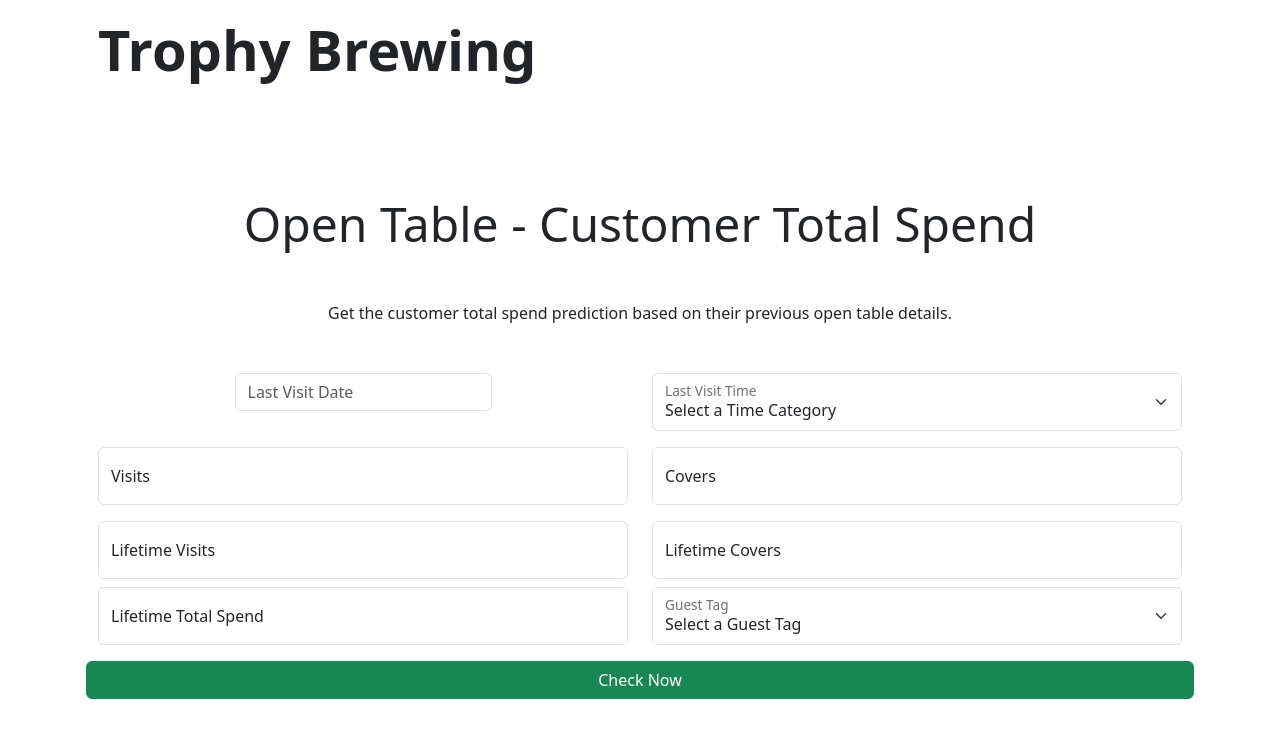
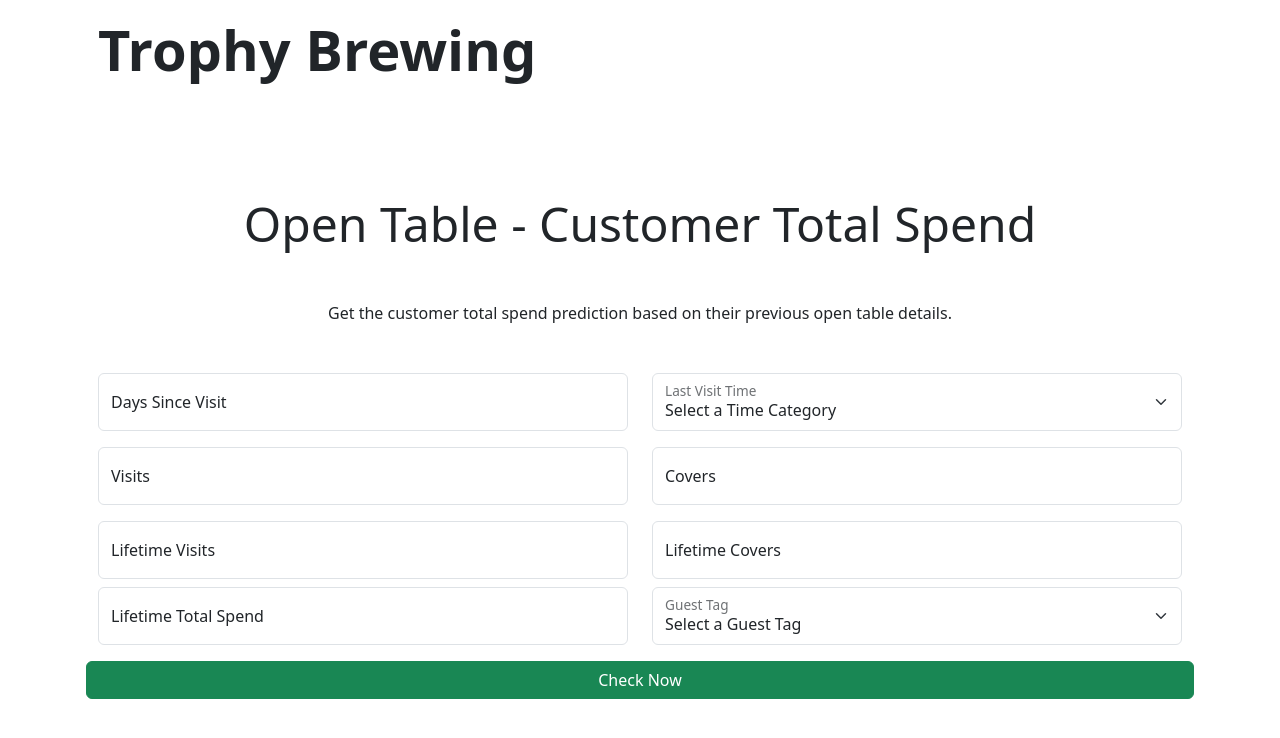
Before and after one commit to joelreji/rejiMart, a React (Create React App) app: page /trophy in a window 1280 px wide. Shown: the top 738 px of the page. Built offline with nearby package versions, Linux system fonts and the light colour scheme.

Commit message:
Update Trophy.jsx

```diff
--- a/src/components/Trophy.jsx
+++ b/src/components/Trophy.jsx
@@ -1,13 +1,10 @@
 import React, { useState } from "react";
 import './Components.css';
 import { Container, Row, Col, Card, FloatingLabel, Form, Tooltip, OverlayTrigger, Button, Modal } from "react-bootstrap"
-import DatePicker from "react-datepicker";
-import "react-datepicker/dist/react-datepicker.css";
 import axios from 'axios';
 
 const Trophy = () => {
 
-    const [selectedDate, setSelectedDate] = useState(null);
     const [daysBeforeToday, setDaysBeforeToday] = useState(0);
     const [lastVisitCategory, setLastVisitCategory] = useState(null);
     const [visits, setVisits] = useState(0);
@@ -20,25 +17,27 @@
     const [showModal, setShowModal] = useState(false);
 
 
-
+    const selectDaysBefore = (event) => {
+        setDaysBeforeToday(parseInt(event.target.value));
+    }
     const selectVisitCategory = (event) => {
         setLastVisitCategory(event.target.value)
     }
 
     const selectVisits = (event) => {
-        setVisits(event.target.value)
+        setVisits(parseInt(event.target.value))
     }
 
     const selectCovers = (event) => {
-        setCovers(event.target.value)
+        setCovers(parseInt(event.target.value))
     }
 
     const selectLifeVisits = (event) => {
-        setLifeVisits(event.target.value)
+        setLifeVisits(parseInt(event.target.value))
     }
 
     const selectLifeCovers = (event) => {
-        setLifeCovers(event.target.value)
+        setLifeCovers(parseInt(event.target.value))
     }
 
     const selectGuestTag = (event) => {
@@ -46,7 +45,7 @@
     }
 
     const selectLifeSpend = (event) => {
-        setLifeSpend(event.target.value)
+        setLifeSpend(parseFloat(event.target.value))
     }
 
     const handleCloseModal = () => {
@@ -63,19 +62,6 @@
         </Tooltip>
     );
 
-    const handleDateChange = (date) => {
-        setSelectedDate(date);
-
-        // Calculate the number of days before today
-        if (date) {
-            const today = new Date();
-            const differenceInTime = today.getTime() - date.getTime();
-            const differenceInDays = Math.floor(differenceInTime / (1000 * 3600 * 24));
-            setDaysBeforeToday(differenceInDays);
-        } else {
-            setDaysBeforeToday(0);
-        }
-    };
 
     const predict = async (evt) => {
         evt.preventDefault();
@@ -137,19 +123,15 @@
                     <Card.Body>
                         <p className="py-4">Get the customer total spend prediction based on their previous open table details.</p>
                         <Row className="py-2">
-                            <Col>
+                        <Col>
                                 <OverlayTrigger
                                     placement="top"
                                     delay={{ show: 250, hide: 400 }}
-                                    overlay={renderTooltip("The date of the last visit")}
+                                    overlay={renderTooltip("Days since the last visit")}
                                 >
-                                    <DatePicker
-                                        selected={selectedDate}
-                                        onChange={handleDateChange}
-                                        dateFormat="yyyy-MM-dd"
-                                        placeholderText="Last Visit Date"
-                                        className="form-control"
-                                    />
+                                    <FloatingLabel controlId="floatingInput" label="Days Since Visit">
+                                        <Form.Control type="number" placeholder="daysVisit" onChange={selectDaysBefore} />
+                                    </FloatingLabel>
                                 </OverlayTrigger>
                             </Col>
                             <Col>
```
